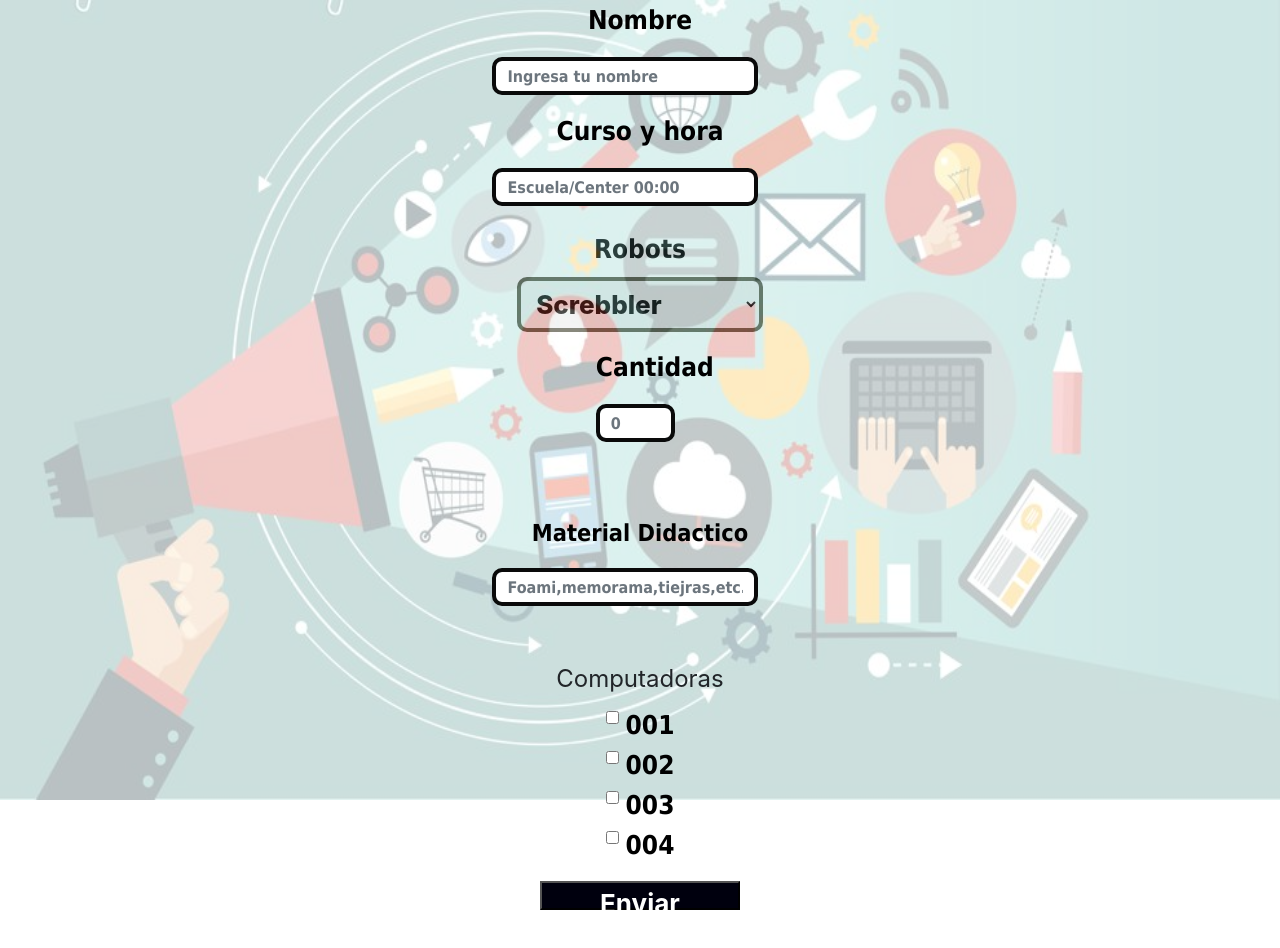
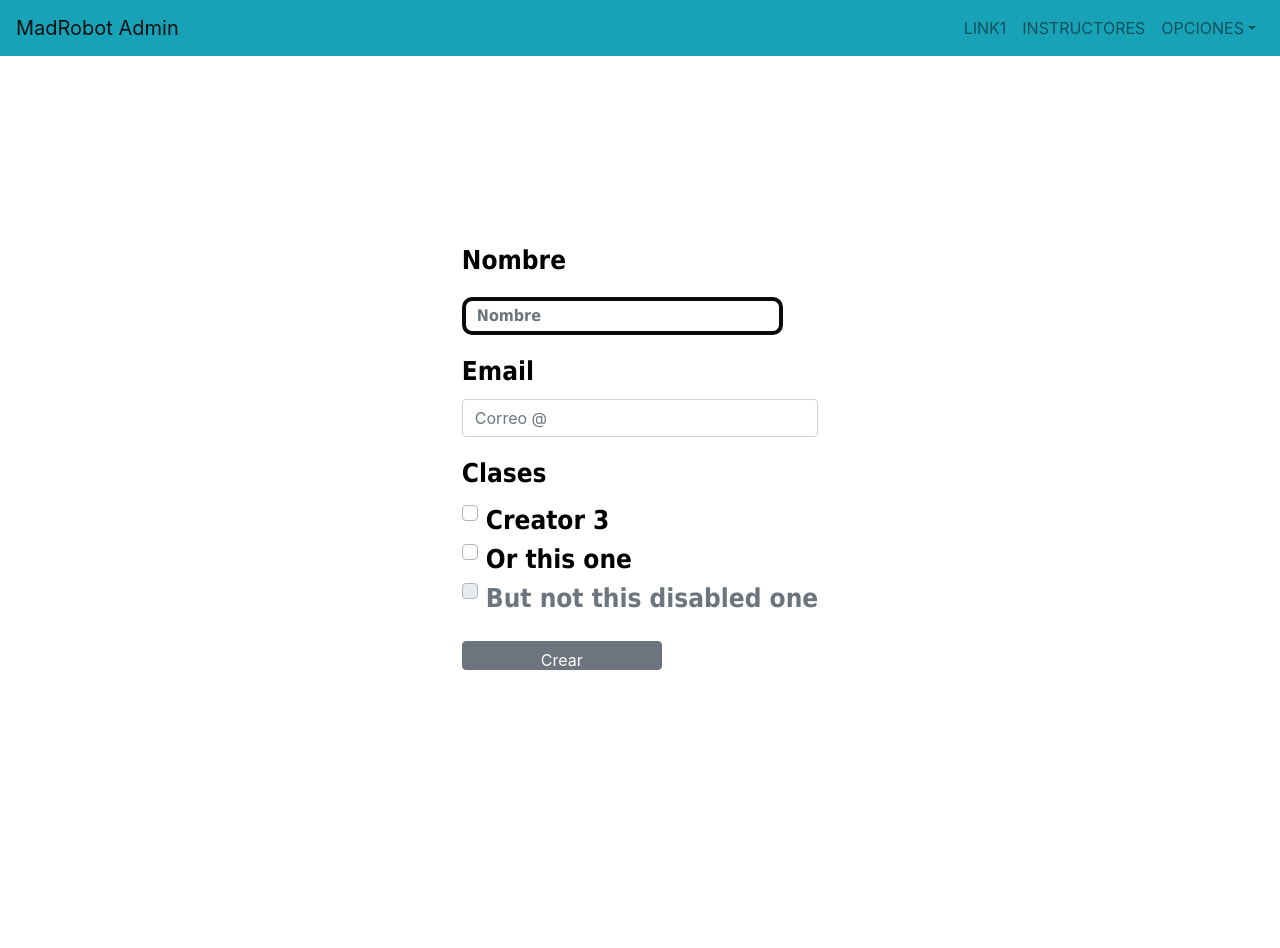
Before and after one commit to dvidHD/MR_proyecto, a React (Create React App) app in the folder sys_bodega/: page / in a window 1280 px wide. Shown: the top 948 px of the page. After the commit the page ends 856 px from the top, so only its background shows below. Built offline with nearby package versions, Linux system fonts and the light colour scheme.

Commit message:
subo 3 cruds nuevos en la bdd

```diff
--- a/sys_bodega/package.json
+++ b/sys_bodega/package.json
@@ -3,6 +3,7 @@
   "version": "0.1.0",
   "private": true,
   "dependencies": {
+    "axios": "^0.18.0",
     "bootstrap": "^4.1.3",
     "react": "^16.6.1",
     "react-dom": "^16.6.1",
--- a/sys_bodega/public/index.html
+++ b/sys_bodega/public/index.html
@@ -20,13 +20,9 @@
       Learn how to configure a non-root public URL by running `npm run build`.
     -->
     <title>Mad Robot</title>
-  </head>
-  <header>
 
+  <body>
 
-  </header>
-  <body>
-    <img src="fondo3.jpg">
     <noscript>
       You need to enable JavaScript to run this app.
     </noscript>
--- a/sys_bodega/src/App.css
+++ b/sys_bodega/src/App.css
@@ -1,5 +1,5 @@
 .App {
-  text-align: center;
+
 }
 img{
   opacity: 0.3;
--- a/sys_bodega/src/App.js
+++ b/sys_bodega/src/App.js
@@ -3,6 +3,7 @@ import React, { Component } from 'react';
 import './App.css';
 import Form from './Components/Form_component/form'
 import NavBar from './Components/NavBar_component/navbar'
+import Admin from './Components/Admin_component/admin'
 
 
 
@@ -12,11 +13,11 @@ class App extends Component {
 
 
       <div className="App">
-
+       <NavBar/>
         <header className="App-header">
 
 
-          <Form/>
+          <Admin/>
 
         </header>
       </div>
--- /dev/null
+++ b/sys_bodega/src/Components/Admin_component/admin.js
@@ -0,0 +1,99 @@
+import React, { Component } from 'react';
+
+import { CustomInput,Button, Form, FormGroup, Label, Input } from 'reactstrap';
+
+import axios from 'axios'
+
+
+
+     class Admin extends Component {
+         state = {  }
+
+
+         constructor(props){
+              super(props);
+
+              this.state={
+                  nombre: '',
+                  clsases: []
+              }
+        }
+
+        onInputChange = (event) => {
+          //console.log(event.target.value)
+
+           switch (event.target.id) {
+               case 'input-nombre':
+
+                   this.setState({
+                       nombre: event.target.value
+                   },/*()=>{console.log(this.state)}*/)
+
+                   break;
+
+               case 'input-email':
+                   this.setState({
+                       email: event.target.value
+                   })
+                   break;
+
+               case 'input-clase':
+                   this.setState({
+                       clase: event.target.value
+                   })
+                   break;
+
+               default:
+                   break;
+           }
+       }
+
+       Enviar = ()=>{
+        console.log(this.state)
+
+        axios.post('https://floating-lowlands-26313.herokuapp.com/operacion/v1/instructor', {
+            nombre: this.state.nombre,
+            clase: this.state.cl
+          })
+          .then(function (response) {
+            console.log(response);
+          })
+          .catch(function (error) {
+            console.log(error);
+          });
+
+    }
+
+
+         render() {
+             return (
+                <Form>
+
+                <FormGroup>
+                  <Label for="Nombre">Nombre</Label>
+                  <Input onChange= {this.onInputChange}  type="text" name="password" id="input-nombre" placeholder="Nombre" />
+                </FormGroup>
+
+                <FormGroup>
+                  <Label for="Email">Email</Label>
+                  <Input type="email" name="email" id="Email" placeholder="Correo @" />
+                </FormGroup>
+
+                  <FormGroup>
+                    <Label for="Clase">Clases</Label>
+                    <div>
+                      <CustomInput type="checkbox" id="Clase" label="Creator 3" />
+                      <CustomInput type="checkbox" id="Clase1" label="Or this one" />
+                      <CustomInput type="checkbox" id="Clase2" label="But not this disabled one" disabled />
+                    </div>
+                  </FormGroup>
+
+
+
+                <Button onClick= {this.Enviar} > Crear </Button>
+              </Form>
+             );
+         }
+     }
+
+     export default Admin;
```
Also changed, not shown: 1 other file (tests, documents, lock files or other folders).
